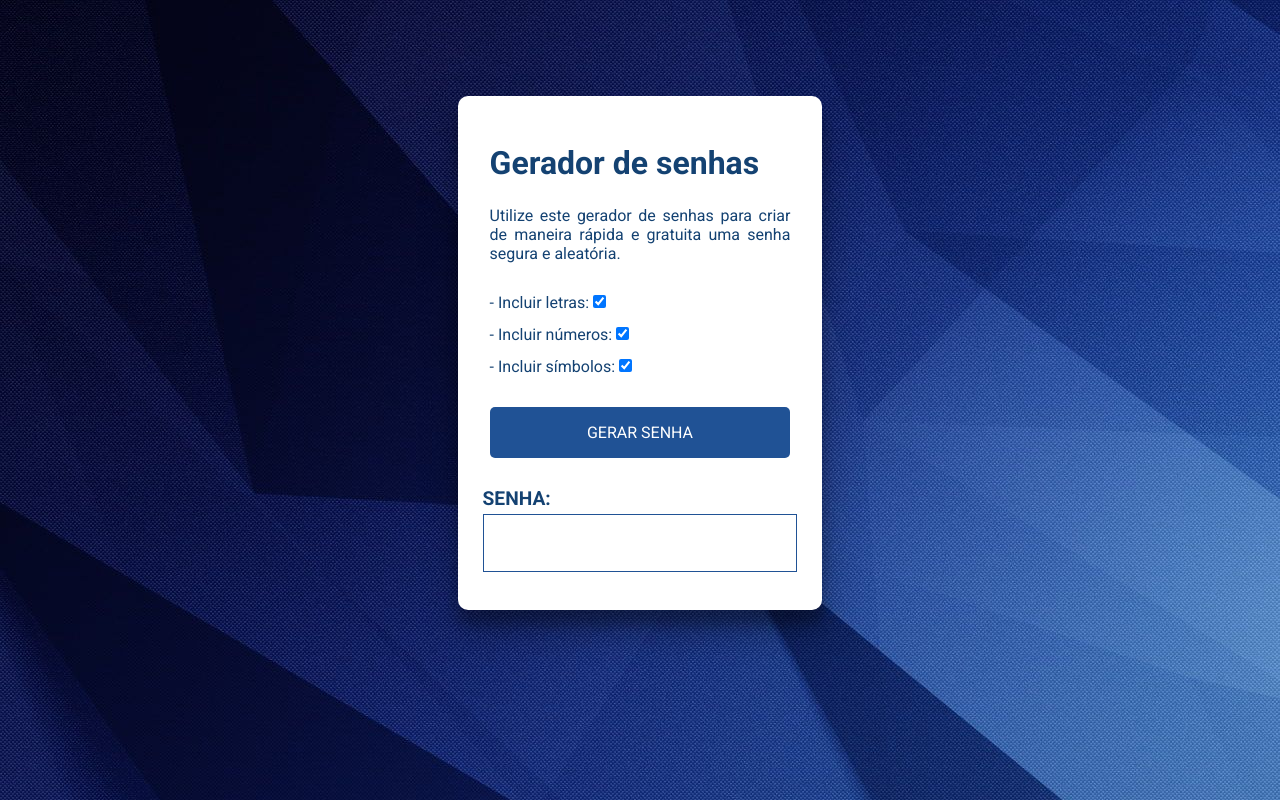
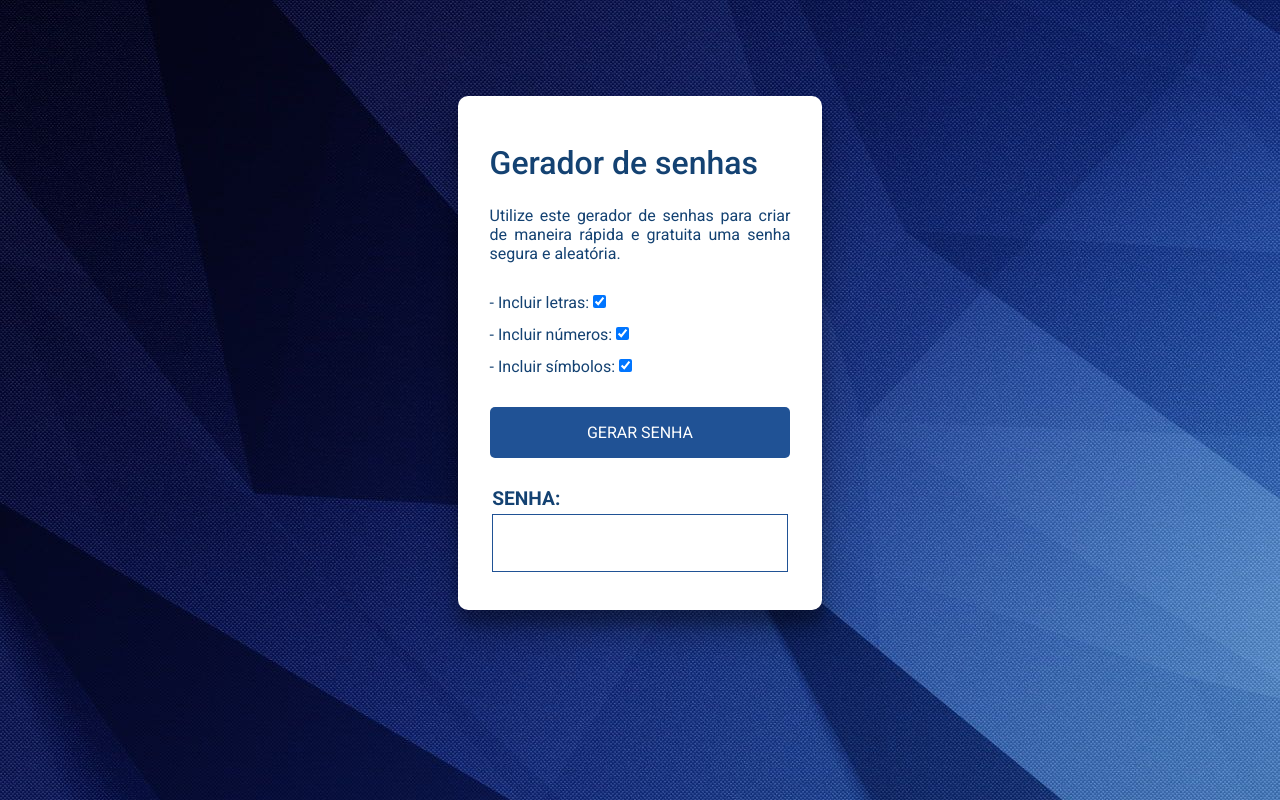
Before and after one commit to ErcilioMartiniJunior/password-generator, a plain HTML site: page index.html in a window 1280 px wide. Drawn offline with Linux system fonts and the light colour scheme.

Commit message:
Editado style.css

```diff
--- a/css/style.css
+++ b/css/style.css
@@ -26,7 +26,7 @@ body {
     color: #144272;
     text-align: left;
     font-size: 2em;
-    font-weight: 700;
+    font-weight: 500;
     padding: 1.5em 1em .5em 1em;
 }
 
@@ -75,7 +75,7 @@ button:hover {
     font-size: 1.2em;
     font-weight: 700;
     text-transform: uppercase;
-    padding: 1em 1.3em 2em 1.3em;
+    padding: 1em 1.8em 2em 1.8em;
     line-height: 1.5em;
 }
 
```
